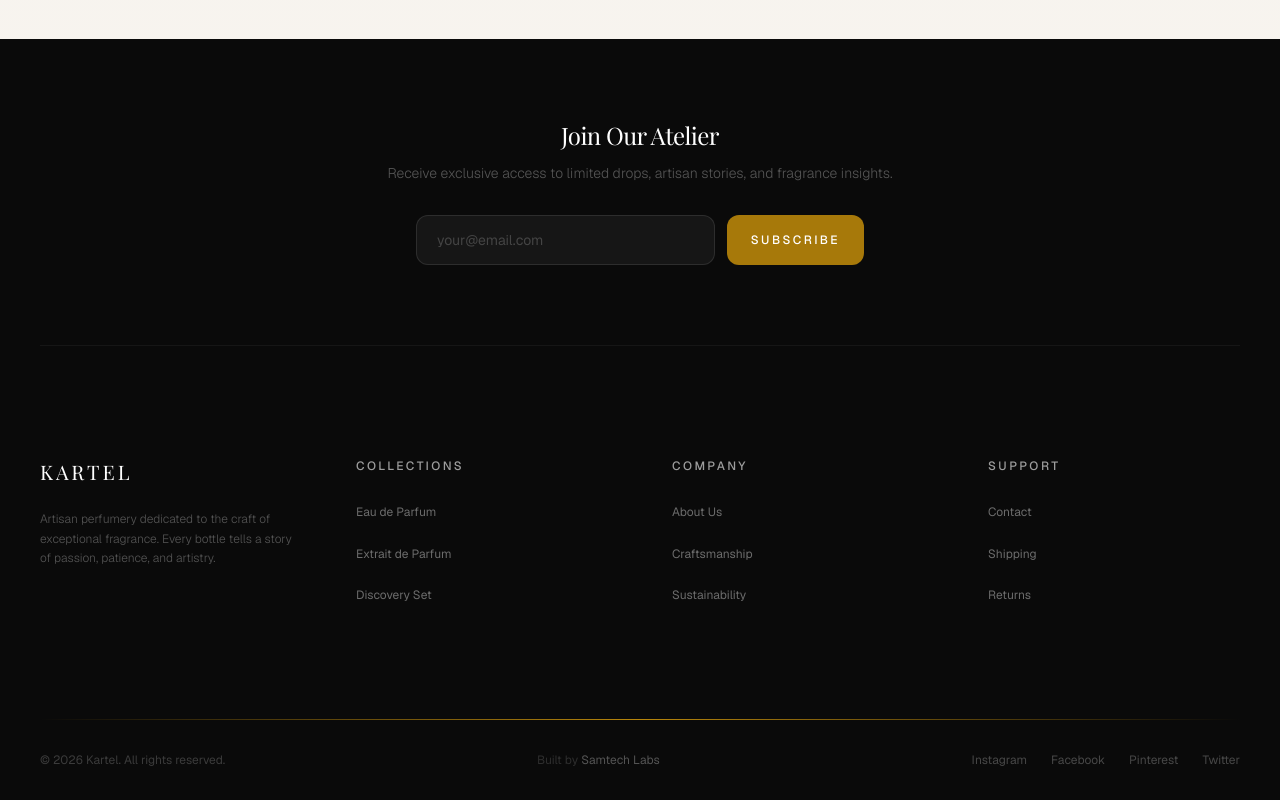
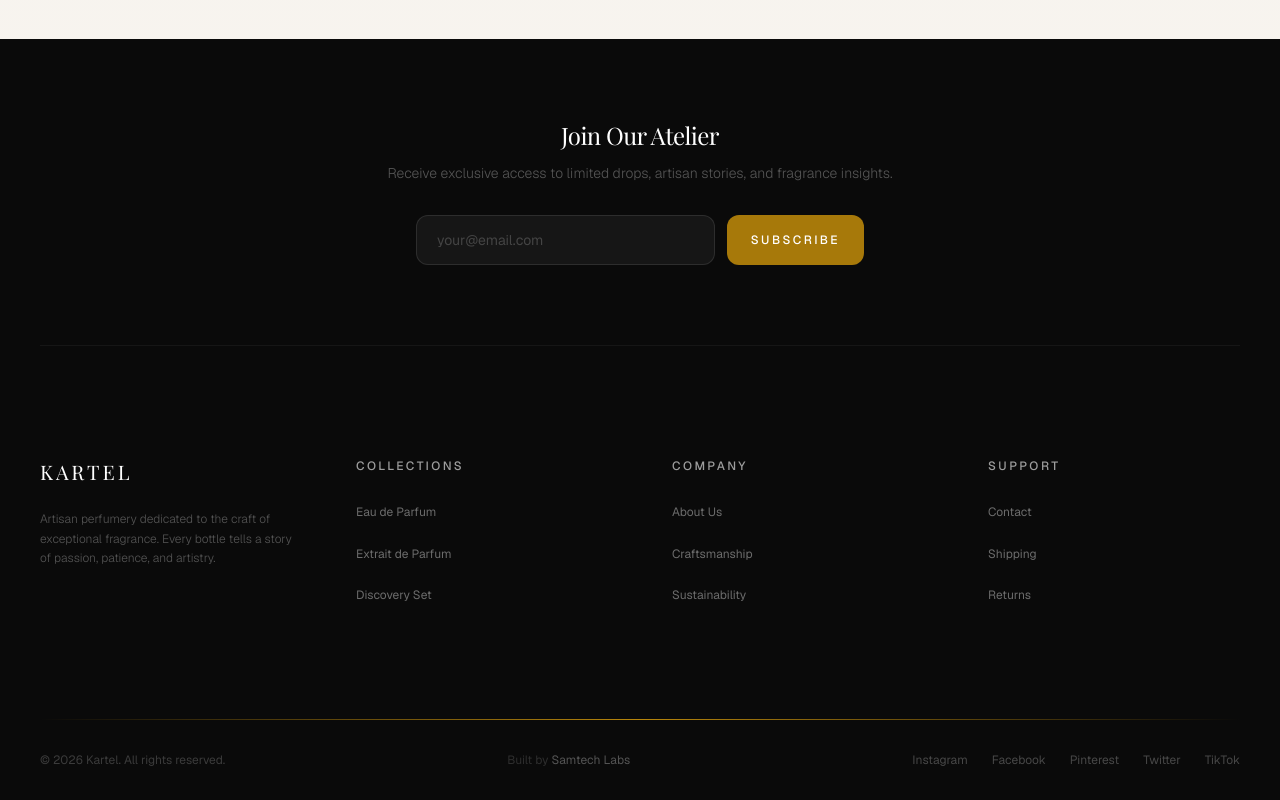
Before and after one commit to Samuel-Dagbo/Kartel-Perfumes, a Next.js app: page / in a window 1280 px wide. Shown: the part 3128-3928 px from the top of the page. Built offline with nearby package versions, Linux system fonts and the light colour scheme; no server answers; the database is empty; a web font is replaced by a local one.

Commit message:
Add TikTok social link to footer

```diff
--- a/src/components/storefront/Footer.tsx
+++ b/src/components/storefront/Footer.tsx
@@ -102,6 +102,14 @@ KARTEL
             <span className="text-xs text-white/25 hover:text-white/40 transition-colors duration-200 cursor-pointer">Facebook</span>
             <span className="text-xs text-white/25 hover:text-white/40 transition-colors duration-200 cursor-pointer">Pinterest</span>
             <span className="text-xs text-white/25 hover:text-white/40 transition-colors duration-200 cursor-pointer">Twitter</span>
+            <a
+              href="https://www.tiktok.com/@kartel.perfumes?_r=1&_t=ZS-96xF8rDTXRo"
+              target="_blank"
+              rel="noopener noreferrer"
+              className="text-xs text-white/25 hover:text-white/40 transition-colors duration-200 cursor-pointer"
+            >
+              TikTok
+            </a>
           </div>
         </div>
       </div>
```
